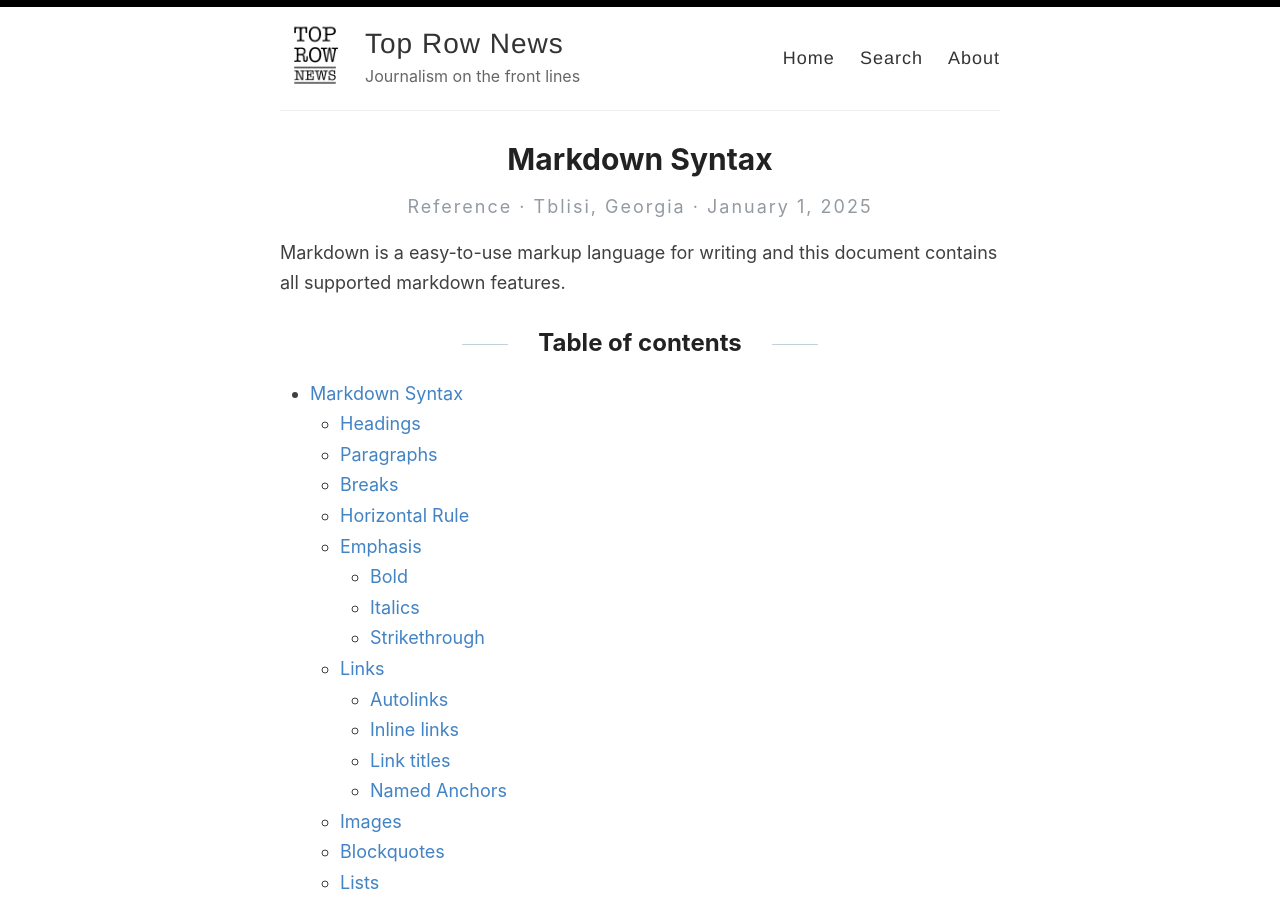
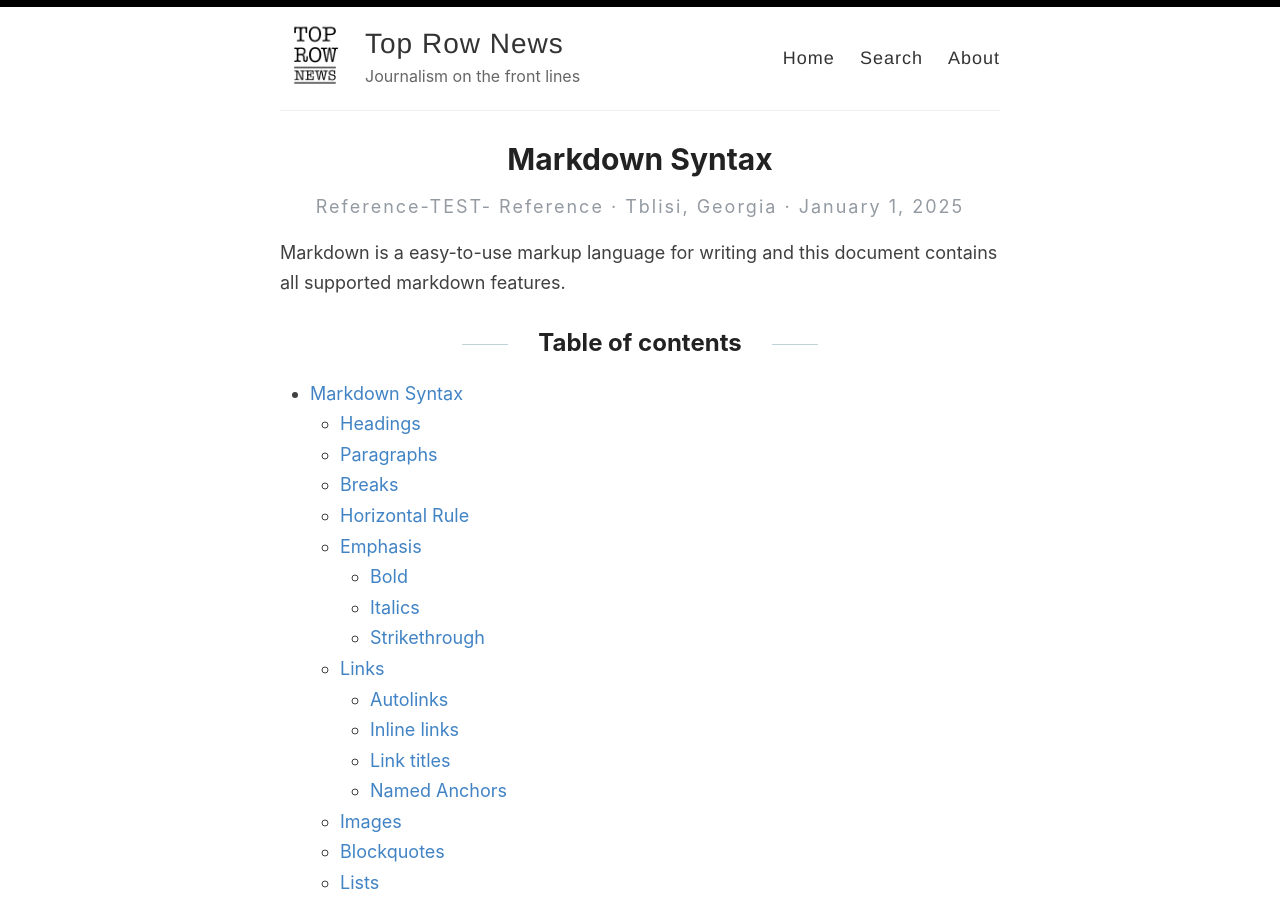
Before and after one commit to artifoxel/artifoxel.github.io, a Jekyll site: the page built from _posts/2025-01-01-MARKDOWN_SYNTAX.md, in a window 1280 px wide and 900 px high. Built offline with Jekyll 4.4.1, drawn with Linux system fonts in a browser that asks for light colours.

Commit message:
test page.author

```diff
--- a/_layouts/post.html
+++ b/_layouts/post.html
@@ -6,7 +6,11 @@ layout: default
   <h1>{{ page.title }}</h1>
 
   <div>
-    <p class="author_title">{% if page.author %}{{ page.author }}{% else %}{{site.author}}{% endif %} · {% if page.location %}{{ page.location }} · {% endif %}{{ page.date | date: "%B %e, %Y" }}</p>
+    <p class="author_title">{{ page.author }}-TEST-{% if page.author %}
+  {{ page.author }}
+{% else %}
+  {{ site.author }}
+{% endif %} · {% if page.location %}{{ page.location }} · {% endif %}{{ page.date | date: "%B %e, %Y" }}</p>
     {% if page.last_modified_at %}
     <p class="author_title" datetime="{{ page.last_modified_at | date_to_xmlschema }}">(Updated: {{ page.last_modified_at | date: "%b %-d, %Y" }})</p>
     {% endif %}
```
